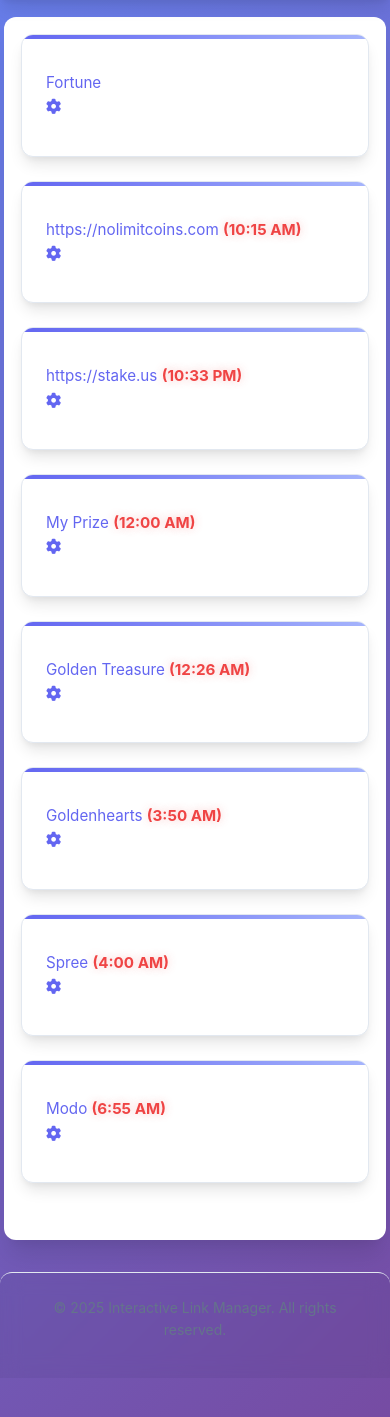
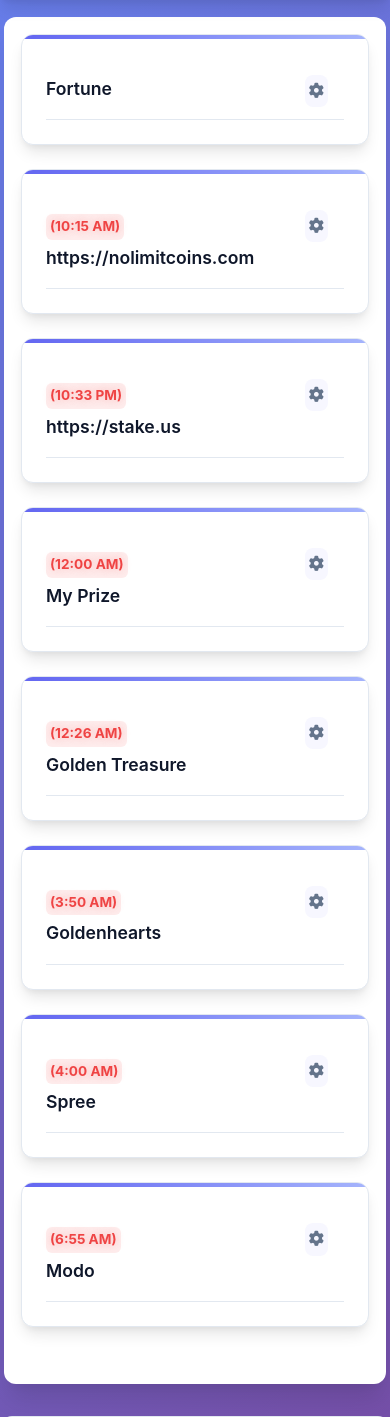
Before and after one commit to tahp/LinkManager, a Flask app: page / in a window 390 px wide. Shown: the part 57-1474 px from the top of the page. Run offline with Flask 3, Linux system fonts and the light colour scheme.

Commit message:
"style update"

```diff
--- a/static/style.css
+++ b/static/style.css
@@ -791,3 +791,156 @@ tbody tr:hover {
     backdrop-filter: blur(20px);
     border: 1px solid rgba(255, 255, 255, 0.2);
 }
+
+/* --- Index Page Specific Styles --- */
+.title-cell {
+    display: flex;
+    justify-content: space-between;
+    align-items: center;
+    gap: var(--space-md); /* Space between title/bonus and icon */
+}
+
+.title-and-bonus {
+    display: flex;
+    flex-direction: column;
+    align-items: flex-start;
+    flex-grow: 1; /* Allows it to take available space */
+}
+
+.link-title-text {
+    font-weight: 600;
+    font-size: 1.1rem;
+    color: var(--text-primary);
+    word-break: break-all; /* Prevents long URLs from overflowing */
+}
+
+.link-title-text:hover {
+    color: var(--primary-color);
+}
+
+.bonus-time-inline {
+    font-size: 0.85rem;
+    margin-top: var(--space-xs); /* Small space between title and time */
+    padding: var(--space-xs) var(--space-sm);
+    border-radius: var(--radius-sm);
+    background-color: rgba(0, 0, 0, 0.05); /* Slightly darker background for the badge */
+}
+
+.time-status-upcoming {
+    background-color: rgba(16, 185, 129, 0.1);
+    color: var(--success-color);
+}
+
+.time-status-elapsed {
+    background-color: rgba(239, 68, 68, 0.1);
+    color: var(--danger-color);
+}
+
+.time-status-n_a {
+    background-color: rgba(148, 163, 184, 0.1);
+    color: var(--text-muted);
+}
+
+.edit-link-icon {
+    flex-shrink: 0; /* Prevents icon from shrinking */
+    padding: var(--space-sm);
+    border-radius: var(--radius-md);
+    color: var(--text-secondary);
+    transition: all var(--transition-fast);
+}
+
+.edit-link-icon:hover {
+    color: var(--primary-color);
+    background-color: rgba(99, 102, 241, 0.1);
+    transform: scale(1.1);
+}
+
+.sort-link {
+    display: inline-flex;
+    align-items: center;
+    gap: var(--space-sm);
+    color: inherit; /* Inherit color from th */
+    text-decoration: none;
+}
+
+.sort-link:hover {
+    color: var(--primary-color);
+    text-decoration: none;
+}
+
+.sort-link .sort-icon-default {
+    color: var(--text-muted);
+}
+
+/* --- Edit Link Page Specific Styles --- */
+/* Form actions for grouping buttons */
+.form-actions {
+    display: flex;
+    flex-wrap: wrap; /* Allows wrapping on smaller screens */
+    gap: var(--space-md); /* Space between buttons */
+    margin-top: var(--space-2xl);
+    padding-top: var(--space-xl);
+    border-top: 1px solid var(--border-color);
+}
+
+/* Specific styling for the delete button wrapper on edit page */
+.edit-page-actions.separate-delete-action {
+    margin-top: var(--space-lg); /* Adjust space if needed */
+    padding-top: 0; /* No top border if already grouped by main form's border */
+    border-top: none;
+}
+
+.delete-link-form-edit-page {
+    display: inline-block; /* Allows button to be inline with others if desired */
+}
+
+/* Responsive adjustments for tables */
+@media (max-width: 768px) {
+    table.responsive-card-table td.title-cell {
+        flex-direction: column;
+        align-items: flex-start;
+        border-bottom: 1px solid var(--border-color); /* Add back border for individual cells */
+        padding-top: var(--space-lg); /* Add more padding for better separation */
+        padding-bottom: var(--space-lg);
+    }
+
+    table.responsive-card-table td.title-cell .edit-link-icon {
+        position: absolute; /* Position icon in the top right of the card */
+        top: var(--space-lg);
+        right: var(--space-lg);
+        background: rgba(99, 102, 241, 0.05); /* Light background for visibility */
+        border-radius: var(--radius-md);
+        padding: var(--space-sm);
+    }
+
+    table.responsive-card-table td.title-cell .bonus-time-inline {
+        order: 1; /* Place time status above title on mobile */
+        margin-top: var(--space-sm);
+        margin-bottom: var(--space-sm);
+    }
+
+    table.responsive-card-table td.title-cell .link-title-text {
+        order: 2; /* Place title below time status */
+    }
+
+    /* Group form actions nicely on mobile */
+    .form-actions {
+        flex-direction: column;
+        align-items: stretch; /* Stretch buttons to full width */
+    }
+
+    .form-actions button,
+    .form-actions a.button,
+    .form-actions .button-primary,
+    .form-actions .button-secondary,
+    .form-actions .button-danger {
+        width: 100%; /* Full width buttons */
+        margin-bottom: var(--space-md); /* Space between stacked buttons */
+    }
+
+    /* Remove extra margin for the last button in a group */
+    .form-actions button:last-child,
+    .form-actions a.button:last-child {
+        margin-bottom: 0;
+    }
+}
```
